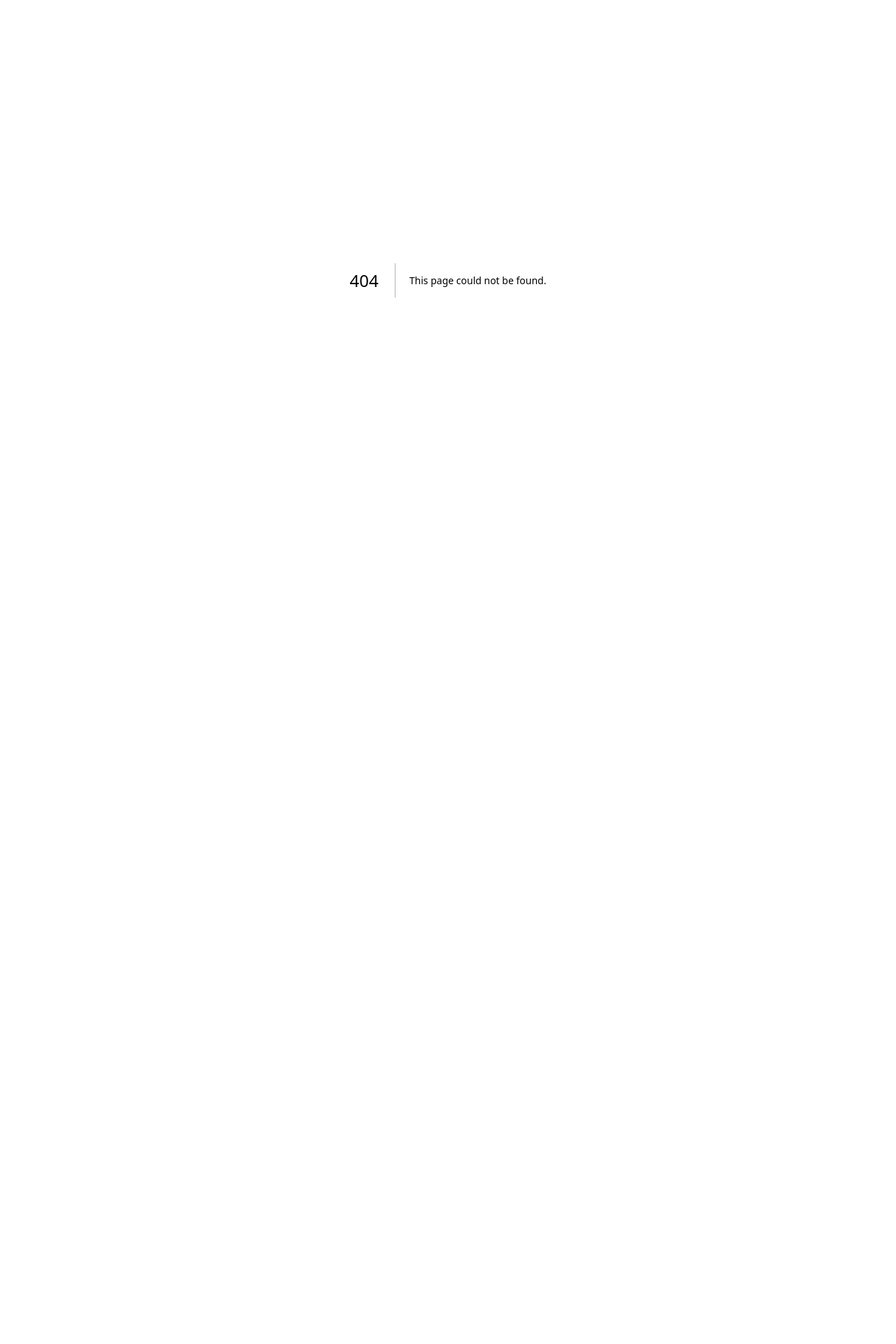
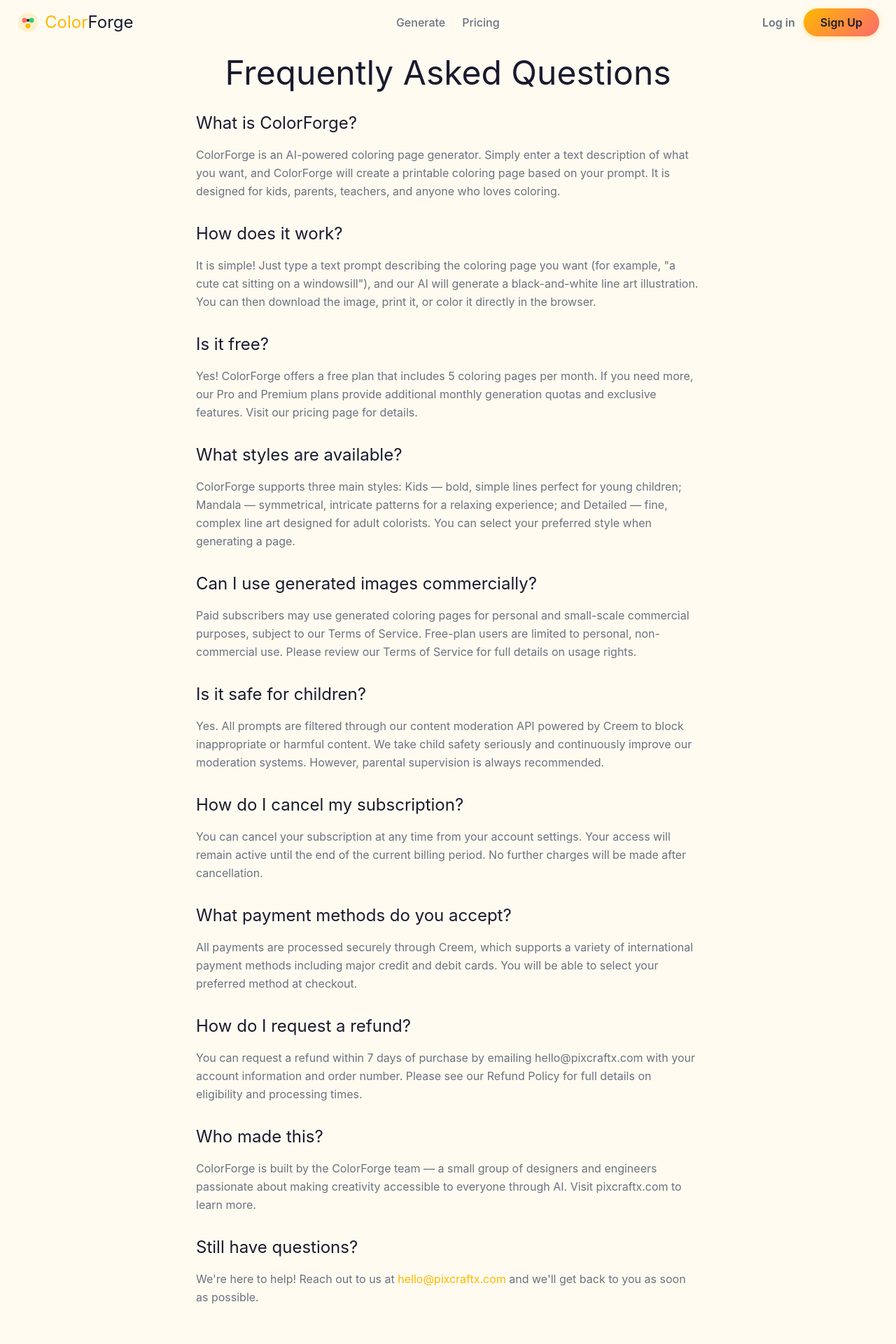
Before and after one commit to rinbs1120/pixcraftx, a Next.js app: page /faq in a window 1280 px wide. Before the commit this address had no page. Shown: the top 1920 px of the page at 70% size. Before the commit the page ends 800 px from the top, so only its background shows below. Built offline with nearby package versions, Linux system fonts and the light colour scheme; no server answers; a web font is replaced by a local one.

Commit message:
Add FAQ page

```diff
--- /dev/null
+++ b/src/app/faq/page.tsx
@@ -0,0 +1,100 @@
+import { Navbar } from '@/components/navbar';
+import { Footer } from '@/components/footer';
+
+export const metadata = {
+  title: 'Frequently Asked Questions',
+  description: 'ColorForge frequently asked questions and answers.',
+};
+
+const faqs = [
+  {
+    question: 'What is ColorForge?',
+    answer:
+      'ColorForge is an AI-powered coloring page generator. Simply enter a text description of what you want, and ColorForge will create a printable coloring page based on your prompt. It is designed for kids, parents, teachers, and anyone who loves coloring.',
+  },
+  {
+    question: 'How does it work?',
+    answer:
+      'It is simple! Just type a text prompt describing the coloring page you want (for example, "a cute cat sitting on a windowsill"), and our AI will generate a black-and-white line art illustration. You can then download the image, print it, or color it directly in the browser.',
+  },
+  {
+    question: 'Is it free?',
+    answer:
+      'Yes! ColorForge offers a free plan that includes 5 coloring pages per month. If you need more, our Pro and Premium plans provide additional monthly generation quotas and exclusive features. Visit our pricing page for details.',
+  },
+  {
+    question: 'What styles are available?',
+    answer:
+      'ColorForge supports three main styles: Kids — bold, simple lines perfect for young children; Mandala — symmetrical, intricate patterns for a relaxing experience; and Detailed — fine, complex line art designed for adult colorists. You can select your preferred style when generating a page.',
+  },
+  {
+    question: 'Can I use generated images commercially?',
+    answer:
+      'Paid subscribers may use generated coloring pages for personal and small-scale commercial purposes, subject to our Terms of Service. Free-plan users are limited to personal, non-commercial use. Please review our Terms of Service for full details on usage rights.',
+  },
+  {
+    question: 'Is it safe for children?',
+    answer:
+      'Yes. All prompts are filtered through our content moderation API powered by Creem to block inappropriate or harmful content. We take child safety seriously and continuously improve our moderation systems. However, parental supervision is always recommended.',
+  },
+  {
+    question: 'How do I cancel my subscription?',
+    answer:
+      'You can cancel your subscription at any time from your account settings. Your access will remain active until the end of the current billing period. No further charges will be made after cancellation.',
+  },
+  {
+    question: 'What payment methods do you accept?',
+    answer:
+      'All payments are processed securely through Creem, which supports a variety of international payment methods including major credit and debit cards. You will be able to select your preferred method at checkout.',
+  },
+  {
+    question: 'How do I request a refund?',
+    answer:
+      'You can request a refund within 7 days of purchase by emailing hello@pixcraftx.com with your account information and order number. Please see our Refund Policy for full details on eligibility and processing times.',
+  },
+  {
+    question: 'Who made this?',
+    answer:
+      'ColorForge is built by the ColorForge team — a small group of designers and engineers passionate about making creativity accessible to everyone through AI. Visit pixcraftx.com to learn more.',
+  },
+];
+
+export default function FAQPage() {
+  return (
+    <>
+      <Navbar />
+      <main className="min-h-screen pt-20 pb-16 bg-background">
+        <div className="container mx-auto px-4 md:px-6 max-w-3xl">
+          <h1 className="font-display text-4xl md:text-5xl mb-8 text-center">
+            Frequently Asked Questions
+          </h1>
+
+          <div className="prose prose-lg max-w-none text-muted-foreground">
+            {faqs.map((faq, index) => (
+              <div key={index}>
+                <h2 className="font-display text-2xl mt-8 mb-4 text-foreground">
+                  {faq.question}
+                </h2>
+                <p className="leading-relaxed mb-6">
+                  {faq.answer}
+                </p>
+              </div>
+            ))}
+
+            <h2 className="font-display text-2xl mt-8 mb-4 text-foreground">
+              Still have questions?
+            </h2>
+            <p className="leading-relaxed mb-6">
+              We&apos;re here to help! Reach out to us at{' '}
+              <a href="mailto:hello@pixcraftx.com" className="text-primary hover:underline">
+                hello@pixcraftx.com
+              </a>{' '}
+              and we&apos;ll get back to you as soon as possible.
+            </p>
+          </div>
+        </div>
+      </main>
+      <Footer />
+    </>
+  );
+}
```
